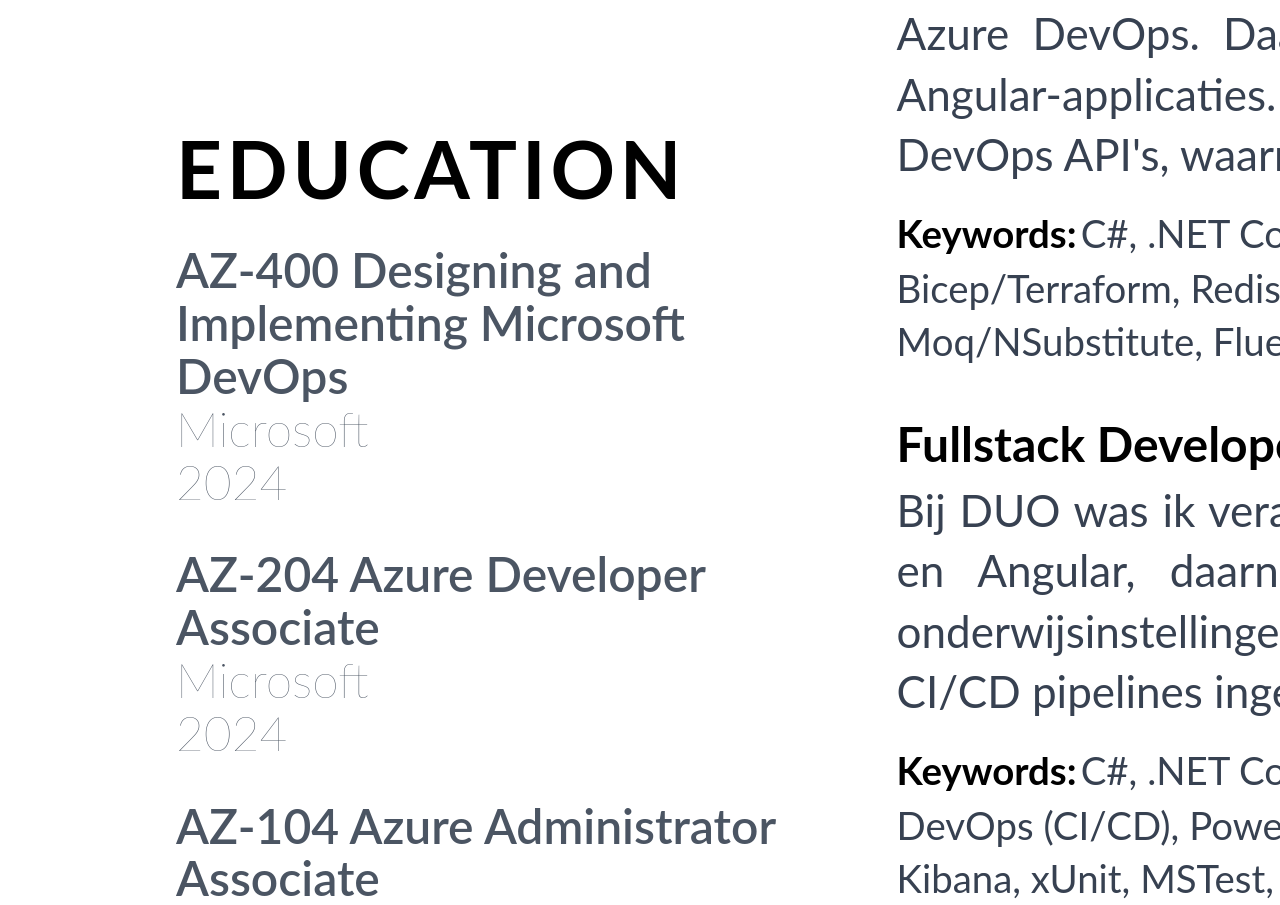
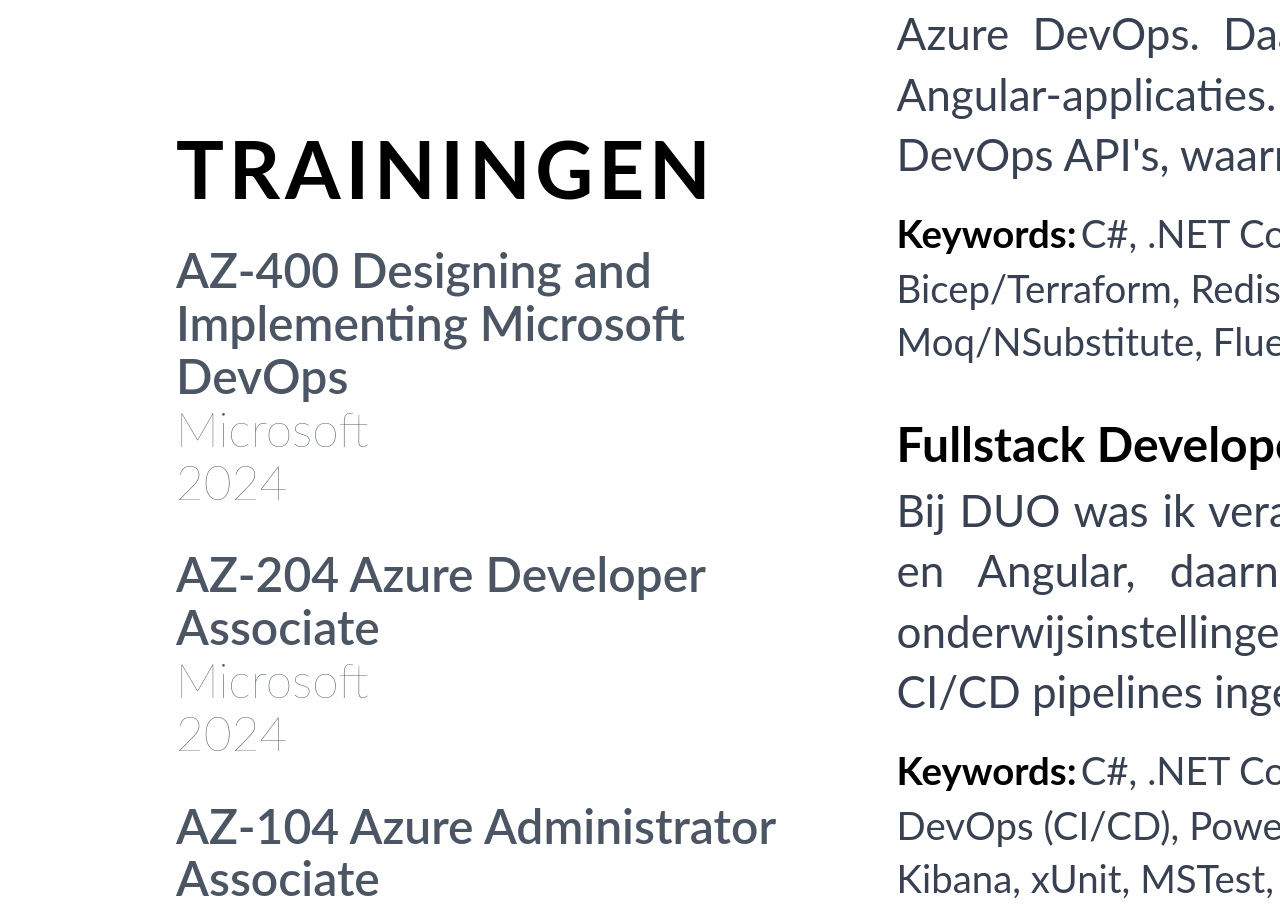
Before and after one commit to carvenmartis/resume, a Next.js app: page / in a window 1280 px wide. Shown: the part 1518-2423 px from the top of the page. Built offline with nearby package versions, Linux system fonts and the light colour scheme.

Commit message:
Renamed title

```diff
--- a/src/pages/certification.tsx
+++ b/src/pages/certification.tsx
@@ -11,7 +11,7 @@ const Certification: React.FC<CertificationComponentProps> = ({
 }) => {
   return (
     <div>
-      <h3 className="text-black">Education</h3>
+      <h3 className="text-black">Trainingen</h3>
       <ul className="space-y-10">
         {certifications.map((certification, index) => (
           <CardItem
```
